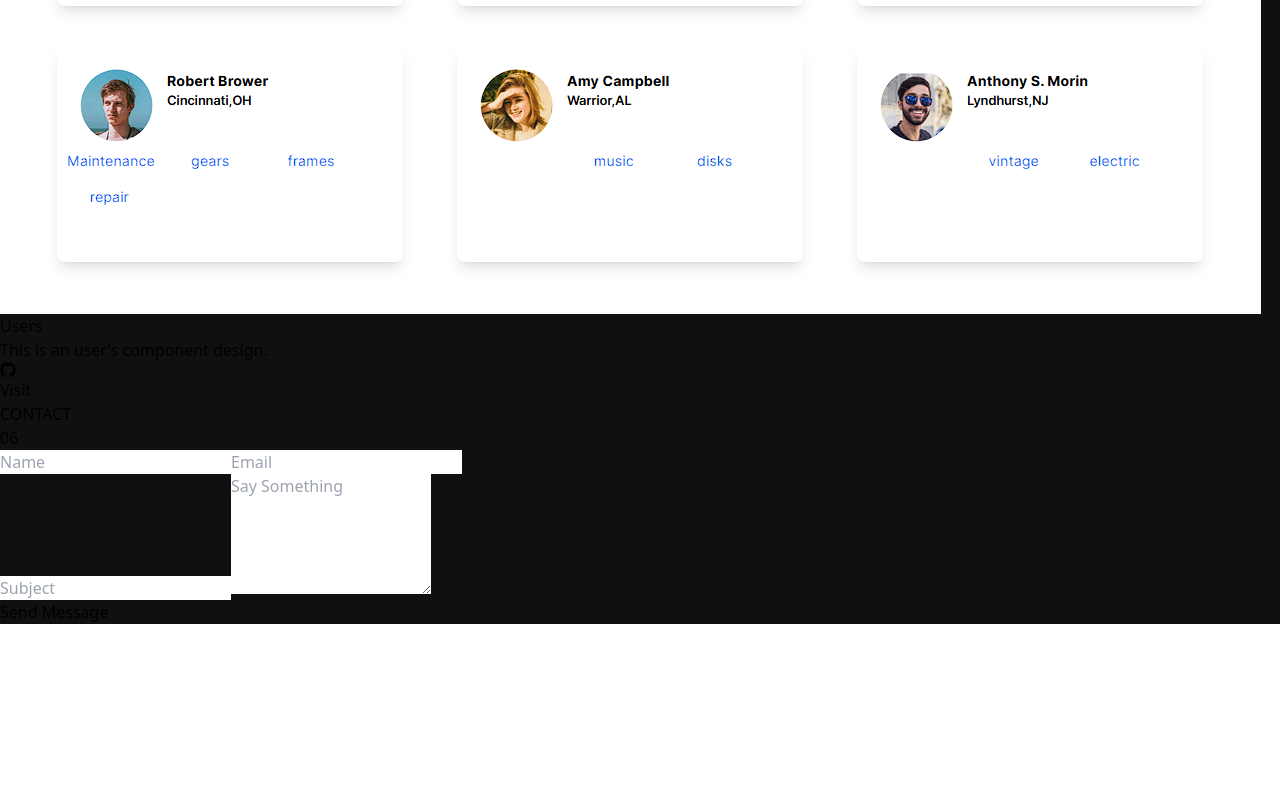
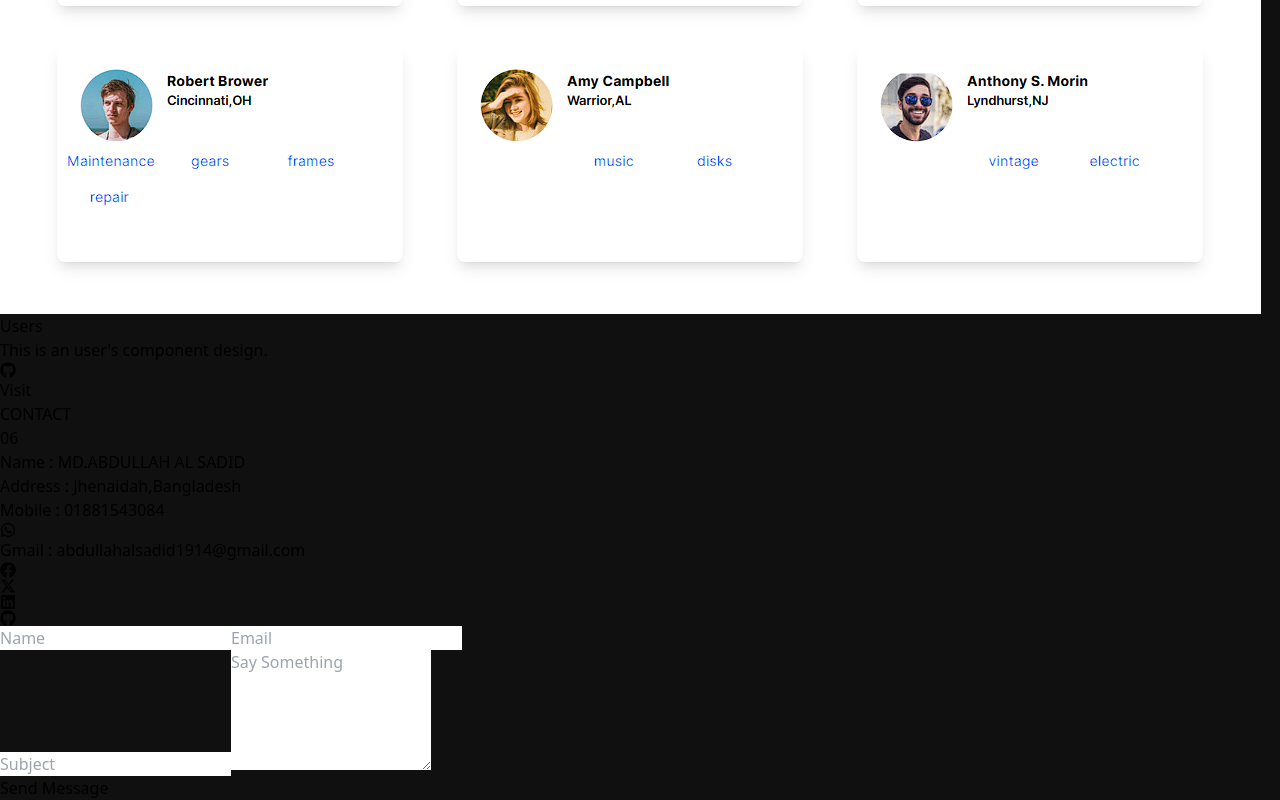
Before and after one commit to Sadid205/md-abdullah-al-sadid-repository, a React (Vite) app: page / in a window 1280 px wide. Shown: the part 7255-8055 px from the top of the page. Before the commit the page ends 7879 px from the top, so only its background shows below. Built offline with nearby package versions, Linux system fonts and the light colour scheme.

Commit message:
added contact page

```diff
--- a/src/components/Contact.jsx
+++ b/src/components/Contact.jsx
@@ -1,3 +1,9 @@
+import { FaWhatsapp } from "react-icons/fa";
+import { FaFacebook } from "react-icons/fa";
+import { FaXTwitter } from "react-icons/fa6";
+import { FaLinkedin } from "react-icons/fa";
+import { FaGithub } from "react-icons/fa";
+import { Link } from "react-router-dom";
 const Contact = ()=>{
     return (
         <div className="h-full w-11/12 m-auto flex flex-col gap-4 sm:ms-auto">
@@ -5,9 +11,24 @@ const Contact = ()=>{
                 <h1 className="text-gray-600 font-bold text-xl">CONTACT</h1>
                 <h1 className="text-gray-600 font-bold text-xl">06</h1>
             </div>
-            <div>
-                <form className="flex flex-col items-center">
-                    <div className="md:w-3/4 lg:w-2/3 xl:w-1/2">
+            <div className="sm:flex sm:w-11/12 m-auto">
+                <div className="sm:w-1/2">
+                    <h1 className="text-gray-400 font-bold">Name : MD.ABDULLAH AL SADID</h1>
+                    <h1 className="text-gray-400 font-bold">Address : Jhenaidah,Bangladesh</h1>
+                    <div className="flex items-center">
+                        <h1 className="text-gray-400 font-bold">Mobile : 01881543084</h1>
+                        <span className="text-gray-400 text-xl"><FaWhatsapp /></span>
+                    </div>
+                    <h1 className="text-gray-400 font-bold">Gmail : abdullahalsadid1914@gmail.com</h1>
+                    <div className="flex gap-4 mt-2">
+                        <Link to={"https://www.facebook.com/md.abdullahalsadid19/"} className="text-gray-400 text-xl"><FaFacebook /></Link>
+                        <Link to={"https://x.com/Sadid58827821"} className="text-gray-400 text-xl"><FaXTwitter /></Link>
+                        <Link to={"https://www.linkedin.com/in/abdullah-al-sadid/"} className="text-gray-400 text-xl"><FaLinkedin /></Link>
+                        <Link to={"https://github.com/Sadid205"} className="text-gray-400 text-xl"><FaGithub /></Link>
+                    </div>
+                </div>
+                <form className="flex sm:w-1/2 flex-col items-center">
+                    <div className="">
                     <div className="flex flex-col md:flex-row">
                         <input id="name" type="text" className="my-2 py-2 px-4 rounded-md bg-gray-800 text-gray-300 w-full md:w-1/2 md:mr-2 outline-none focus:ring-2 focus:ring-blue-600" placeholder="Name" />
                         <input id="email" type="email" className="my-2 py-2 px-4 rounded-md bg-gray-800 text-gray-300 w-full md:w-1/2 md:ml-2 outline-none focus:ring-2 focus:ring-blue-600" placeholder="Email" />
```
Also changed, not shown: 1 other file (tests, documents, lock files or other folders).
